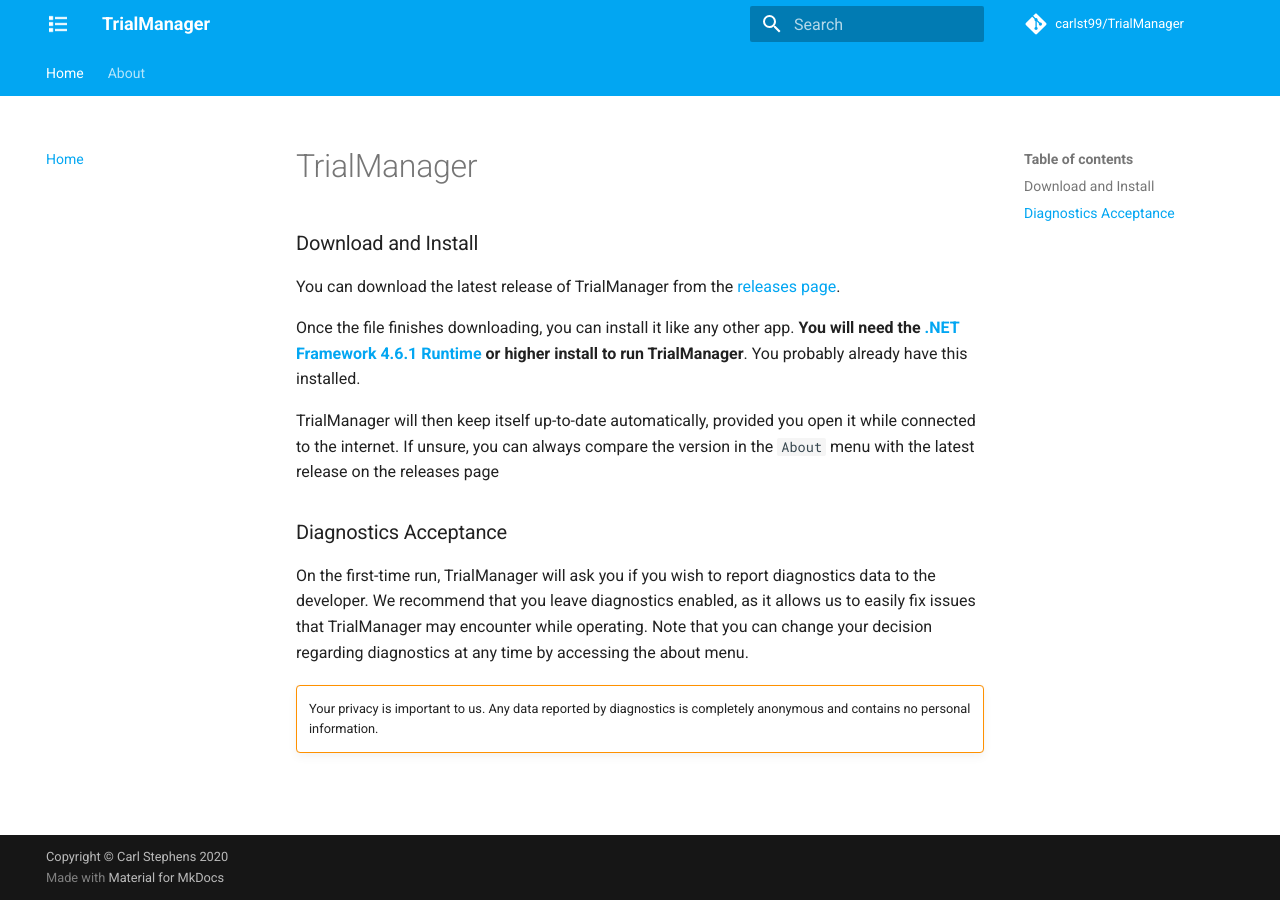
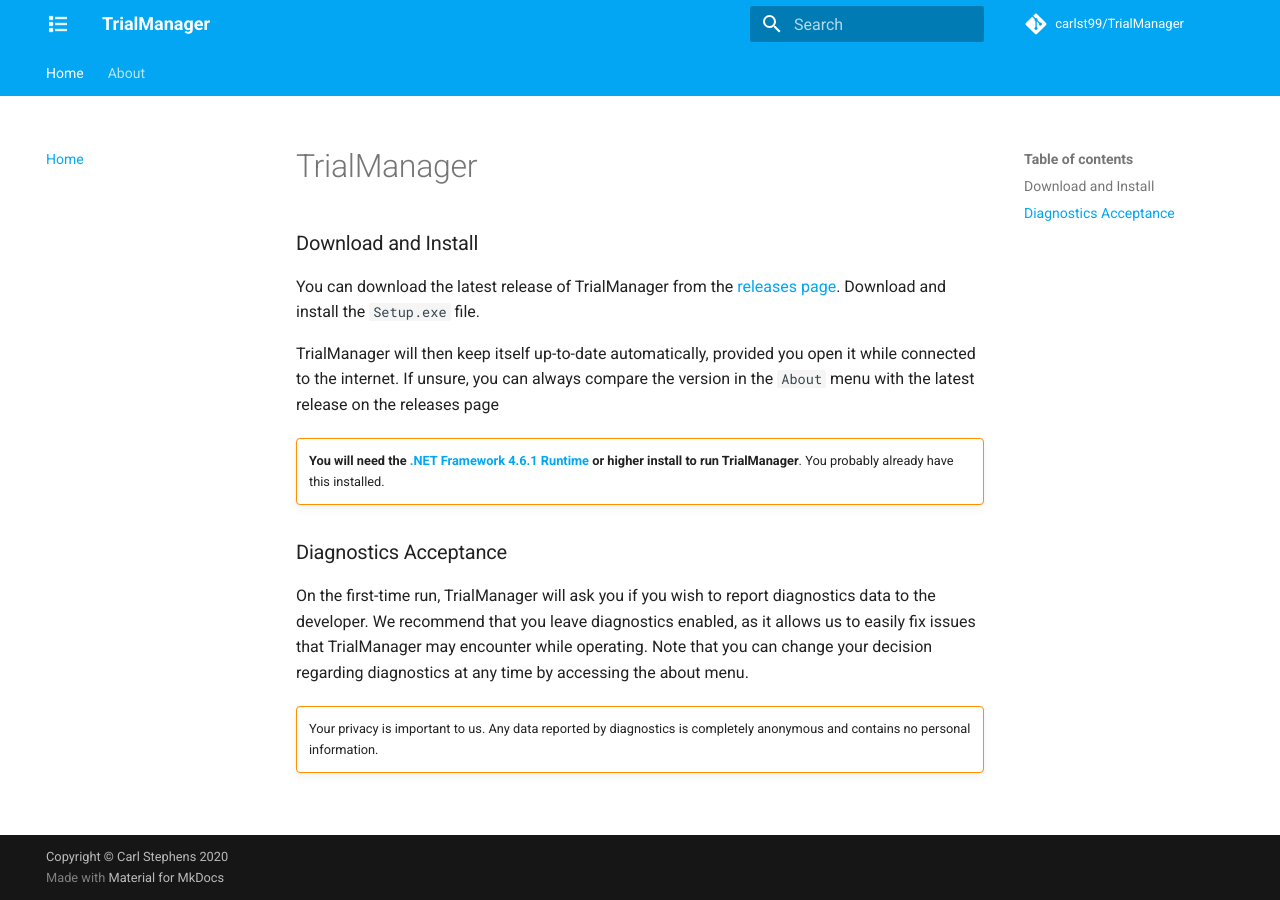
Before and after one commit to carlst99/TrialManager, an MkDocs documentation site: the page built from docs/index.md, in a window 1280 px wide. Built offline with MkDocs 1.6.1 and Material for MkDocs 9.7.7, drawn with Linux system fonts in a browser that asks for light colours; comment, search, counter and statistics services are not loaded.

Commit message:
Update documentation

```diff
--- a/docs/index.md
+++ b/docs/index.md
@@ -2,13 +2,13 @@
 
 ### Download and Install
 
-You can download the latest release of TrialManager from the [releases page](https://github.com/carlst99/TrialManager/releases/latest).
-
-Once the file finishes downloading, you can install it like any other app.
-**You will need the [.NET Framework 4.6.1 Runtime](https://dotnet.microsoft.com/download/dotnet-framework/net461) or higher install to run TrialManager**. You probably already have this installed.
+You can download the latest release of TrialManager from the [releases page](https://github.com/carlst99/TrialManager/releases/latest/). Download and install the `Setup.exe` file.
 
 TrialManager will then keep itself up-to-date automatically, provided you open it while connected to the internet.
 If unsure, you can always compare the version in the `About` menu with the latest release on the releases page
+
+!!! warning ""
+	**You will need the [.NET Framework 4.6.1 Runtime](https://dotnet.microsoft.com/download/dotnet-framework/net461) or higher install to run TrialManager**. You probably already have this installed.
 
 ### Diagnostics Acceptance
 
```
